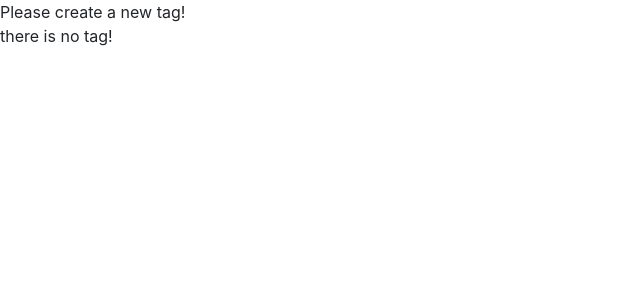
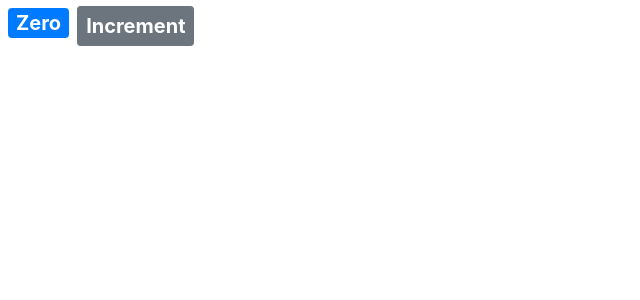
Before and after one commit to Kayhan-Kashi/counter-app, a React (Create React App) app: page / in a window 1280 px wide. Shown: the top 300 px of the page, without its empty margins (0-640 px from the left). Built offline with nearby package versions, Linux system fonts and the light colour scheme.

Commit message:
Handling events part1

```diff
--- a/src/components/counter.jsx
+++ b/src/components/counter.jsx
@@ -12,22 +12,33 @@ class Counter extends Component {
     fontWeight: "bold",
   };
 
-  renderTags() {
-    if (this.state.tags.length === 0) return <p>there is no tag!</p>;
-    return (
-      <ul>
-        {this.state.tags.map((tag) => (
-          <li key={tag}>{tag}</li>
-        ))}
-      </ul>
-    );
+  getBadgeClasses() {
+    let classes = "badge m-2 badge-";
+    return (classes += this.state.count === 0 ? "primary" : "warning");
+  }
+
+  formatState() {
+    const { count } = this.state;
+    return count === 0 ? "Zero" : this.state.count;
+  }
+
+  handleIncrement() {
+    console.log("Increment clicked!");
   }
 
   render() {
     return (
       <div>
-        {this.state.tags.length === 0 && "Please create a new tag!"}
-        {this.renderTags()}
+        <span style={this.styles} className={this.getBadgeClasses()}>
+          {this.formatState()}
+        </span>
+        <button
+          onClick={this.handleIncrement}
+          style={this.styles}
+          className={"btn btn-secondary btn-sm"}
+        >
+          Increment
+        </button>
       </div>
     );
   }
```
